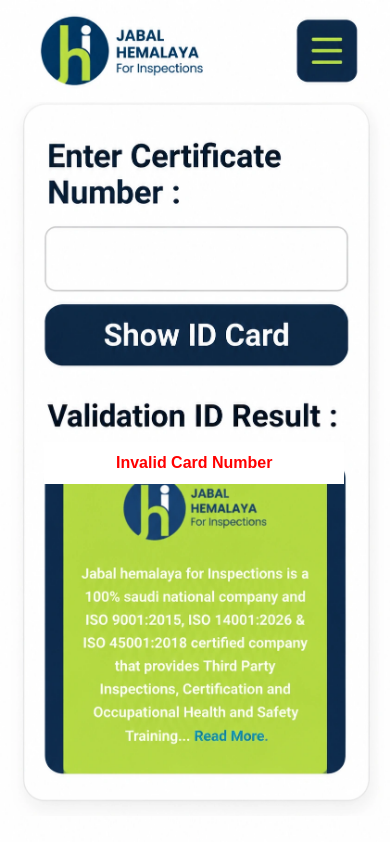
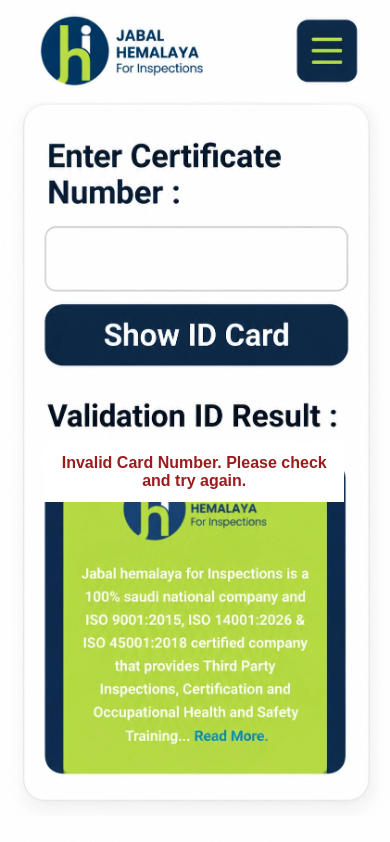
Before and after one commit to wk4187-pixel/jabal-hemalaya, a plain HTML site: page index.html in a window 390 px wide. Both pictures are taken after a click on the button "Show ID Card". Drawn offline with Linux system fonts and the light colour scheme.

Commit message:
Update index.html

```diff
--- a/index.html
+++ b/index.html
@@ -5,17 +5,21 @@
 <meta charset="UTF-8">
 <meta name="viewport" content="width=device-width, initial-scale=1.0">
 
-<title>Jabal Hemalaya - Card Verification</title>
+<title>Jabal Hemalaya For Inspections</title>
 
 <style>
 * {
   box-sizing: border-box;
 }
 
-body {
+html, body {
   margin: 0;
+  padding: 0;
   background: white;
   font-family: Arial, sans-serif;
+}
+
+body {
   display: flex;
   justify-content: center;
 }
@@ -28,10 +32,11 @@ body {
   overflow: hidden;
 }
 
-.home {
+.design {
   width: 100%;
   height: 100%;
   display: block;
+  object-fit: fill;
 }
 
 #cardNumber {
@@ -44,8 +49,9 @@ body {
   outline: none;
   background: transparent;
   padding: 0 2.5%;
-  font-size: clamp(16px, 3vw, 26px);
   color: #10243a;
+  font-size: clamp(16px, 3.1vw, 26px);
+  text-transform: uppercase;
 }
 
 #showCard {
@@ -55,8 +61,13 @@ body {
   width: 77%;
   height: 7.1%;
   border: none;
+  border-radius: 30px;
   background: transparent;
   cursor: pointer;
+}
+
+#showCard:focus-visible {
+  outline: 3px solid #b4df2f;
 }
 
 #result {
@@ -65,10 +76,10 @@ body {
   left: 11.3%;
   top: 53%;
   width: 77%;
-  max-height: 35.5%;
+  max-height: 46.5%;
   overflow: auto;
   background: white;
-  border-radius: 10px;
+  border-radius: 8px;
 }
 
 #result img {
@@ -80,96 +91,186 @@ body {
 #message {
   display: none;
   position: absolute;
+  left: 11.3%;
   top: 51%;
-  left: 11.3%;
   width: 77%;
+  padding: 12px;
+  color: #9b1c1c;
+  background: white;
   text-align: center;
-  color: red;
-  background: white;
-  padding: 12px;
+  font-size: 16px;
   font-weight: bold;
+}
+
+@media (max-width: 520px) {
+  #result {
+    top: 52.5%;
+    max-height: 47%;
+  }
 }
 </style>
 </head>
 
 <body>
 
-<div class="page">
+<main class="page">
 
-  <!-- Original Homepage Design -->
-  <img src="home.webp" class="home">
-
-  <!-- Card Number Input -->
-  <input
-    type="text"
-    id="cardNumber"
-    placeholder=""
-    aria-label="Enter Card Number"
+  <!-- ORIGINAL WEBSITE DESIGN -->
+  <img
+    class="design"
+    src="home.webp"
+    alt="Jabal Hemalaya For Inspections"
   >
 
-  <!-- Show ID Card Button -->
-  <button id="showCard"
+  <!-- CARD NUMBER INPUT -->
+  <input
+    id="cardNumber"
+    type="text"
+    placeholder=""
+    autocomplete="off"
+    autocapitalize="characters"
+  >
+
+  <!-- SHOW ID CARD BUTTON -->
+  <button
+    id="showCard"
     type="button"
     aria-label="Show ID Card">
   </button>
 
-  <!-- Error Message -->
-  <div id="message">
-    Invalid Card Number
-  </div>
-
-  <!-- Employee ID Card Front + Back Combined -->
+  <!-- EMPLOYEE CARD RESULT -->
   <div id="result">
     <img
-      src="employee-card.jpg"
-      alt="Employee ID Card"
+      id="cardImage"
+      alt="Employee ID Card Front and Back"
     >
   </div>
 
-</div>
+  <div id="message"></div>
+
+</main>
 
 <script>
 
-// Employee Card Number
-const validCardNumber = "JHI-11021";
+// EMPLOYEE DATABASE
+// Search only by CARD NUMBER
+
+const employees = {
+
+  "JHI-11063": {
+    name: "NASIR KHAN",
+    image: "nasir-khan.jpg"
+  },
+
+  "JHI-11022": {
+    name: "AZIZ ULLAH",
+    image: "aziz-ullah.jpg"
+  },
+
+  "JHI-11058": {
+    name: "FARAZ KHAN",
+    image: "faraz-khan.jpg"
+  },
+
+  "JHI-11072": {
+    name: "MUHAMMAD IDREES",
+    image: "muhammad-idrees.jpg"
+  }
+
+};
+
+// GET WEBSITE ELEMENTS
 
 const input = document.getElementById("cardNumber");
+
 const result = document.getElementById("result");
+
+const cardImage = document.getElementById("cardImage");
+
 const message = document.getElementById("message");
 
-// Show ID Card
-document.getElementById("showCard").addEventListener("click", function() {
 
-  const enteredNumber = input.value.trim().toUpperCase();
+// SHOW EMPLOYEE ID CARD
+
+function showEmployeeCard() {
+
+  const entered = input.value.trim().toUpperCase();
 
   result.style.display = "none";
+
+  cardImage.removeAttribute("src");
+
   message.style.display = "none";
 
-  if (enteredNumber === validCardNumber) {
+  // FIND EMPLOYEE BY CARD NUMBER
+
+  const employee = employees[entered];
+
+  // INVALID CARD NUMBER
+
+  if (!employee) {
+
+    message.textContent =
+      "Invalid Card Number. Please check and try again.";
+
+    message.style.display = "block";
+
+    return;
+  }
+
+  // DISPLAY COMPLETE CARD IMAGE
+
+  cardImage.alt =
+    employee.name + " - Complete Employee ID Card";
+
+  cardImage.onload = function() {
 
     result.style.display = "block";
 
-  } else {
+  };
+
+  cardImage.onerror = function() {
+
+    message.textContent =
+      "Card image could not be loaded. Please upload all JPG files with index.html.";
 
     message.style.display = "block";
+
+  };
+
+  cardImage.src = employee.image;
+
+}
+
+
+// BUTTON CLICK
+
+document
+  .getElementById("showCard")
+  .addEventListener("click", showEmployeeCard);
+
+
+// ENTER KEY SEARCH
+
+input.addEventListener("keydown", function(event) {
+
+  if (event.key === "Enter") {
+
+    showEmployeeCard();
 
   }
 
 });
 
-// Enter key support
-input.addEventListener("keydown", function(event) {
 
-  if (event.key === "Enter") {
-    document.getElementById("showCard").click();
-  }
+// HIDE OLD RESULT WHEN INPUT CHANGES
 
-});
+input.addEventListener("input", function() {
 
-// Clear result when typing
-input.addEventListener("input", function() {
   result.style.display = "none";
+
   message.style.display = "none";
+
 });
 
 </script>
```
